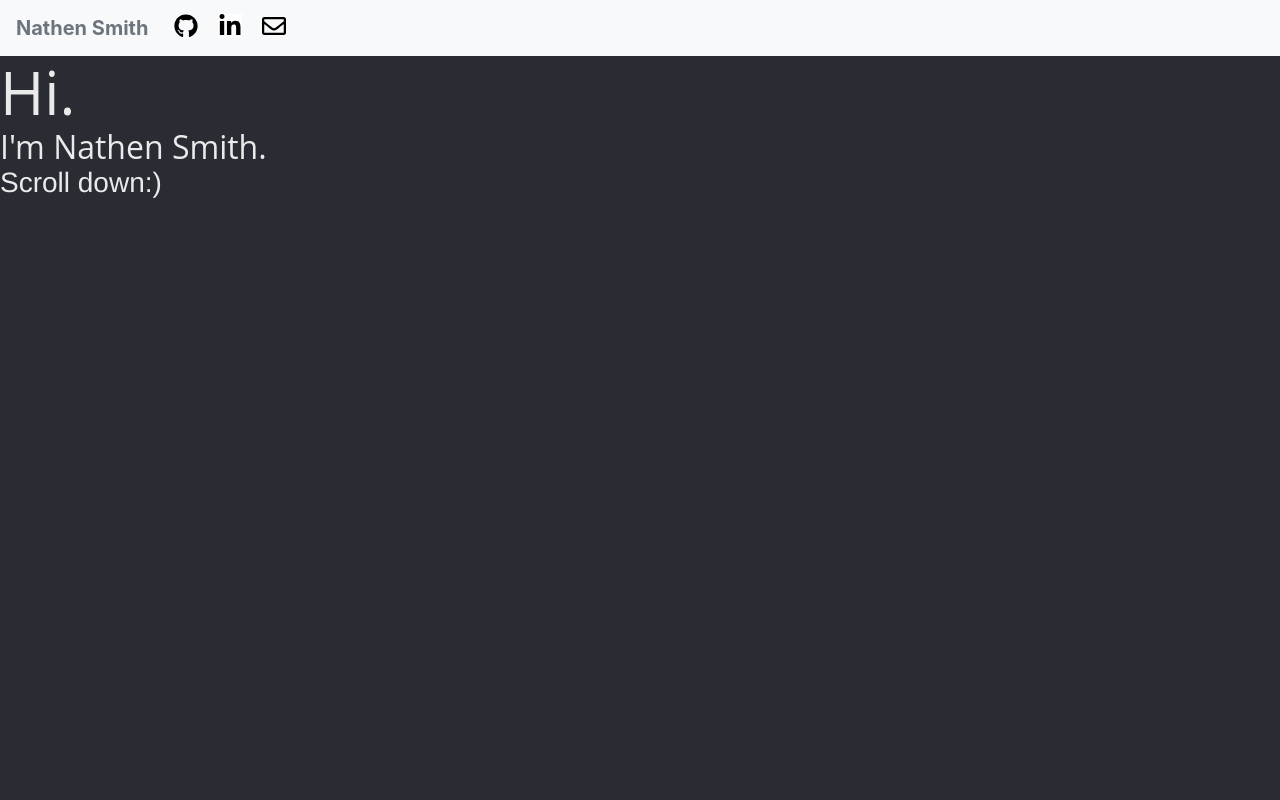
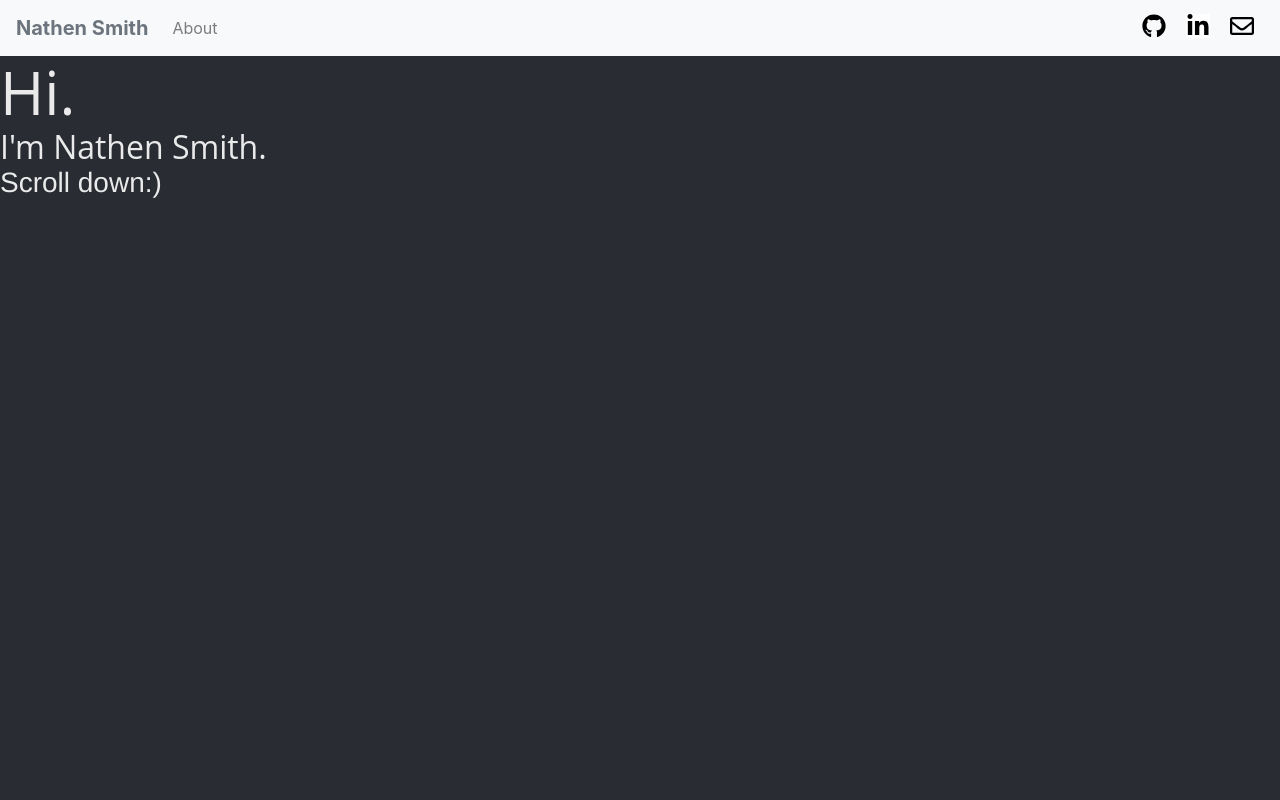
Before and after one commit to Nathen-Smith/nathen-smith.github.io, a React (Create React App) app: page / in a window 1280 px wide. Shown: the top 800 px of the page. Built offline with nearby package versions, Linux system fonts and the light colour scheme; what @fortawesome/fontawesome would draw is missing.

Commit message:
navbar layout and styling

```diff
--- a/package.json
+++ b/package.json
@@ -24,6 +24,8 @@
     "react-on-screen": "^2.1.1",
     "react-responsive": "^8.2.0",
     "react-router-bootstrap": "^0.25.0",
+    "react-router-dom": "^5.2.0",
+    "react-router-hash-link": "^2.4.3",
     "react-screentype-hook": "^1.0.17",
     "react-scripts": "4.0.3",
     "web-vitals": "^0.2.4",
--- a/src/App.js
+++ b/src/App.js
@@ -10,8 +10,43 @@ import Github from "./components/navlinks/Github";
 import LinkedIn from "./components/navlinks/LinkedIn";
 import Email from "./components/navlinks/Email";
 import './scss/style.scss';
+// import { Button } from 'react-bootstrap';
+import { BrowserRouter as Router } from 'react-router-dom';
+import { NavHashLink } from 'react-router-hash-link';
 
 fontawesome.library.add(brands)
+
+const MyNavbar = () => {
+  return (
+    <Navbar collapseOnSelect bg="light" expand="md" sticky="top">
+      <NavHashLink smooth to="#">
+        <Navbar.Brand className="font-weight-bold text-muted">
+            Nathen Smith
+        </Navbar.Brand>
+      </NavHashLink>
+
+
+      <Navbar.Toggle aria-controls="responsive-navbar-nav" />
+      <Navbar.Collapse id="responsive-navbar-nav">
+      <Nav className="mr-auto">
+        {/* <NavHashLink smooth to="#about">
+          <Navbar.Brand className="font-weight-bold">
+              About
+          </Navbar.Brand>
+        </NavHashLink> */}
+        <Nav.Link href="#about">About</Nav.Link>
+        </Nav>
+
+        <Nav>
+          <Github />
+          <LinkedIn />
+          <Email />
+        </Nav>
+      </Navbar.Collapse>
+    </Navbar>
+  )
+
+}
 
 const Layout = () => {
   const screenType = useScreenType();
@@ -20,23 +55,11 @@ const Layout = () => {
     return (
       <div>
         <div style={{background:'#292c33'}}>
-        <Navbar collapseOnSelect expand="xl" bg="light" sticky="top">
-        <Navbar.Brand className="font-weight-bold text-muted">
-          Nathen Smith
-        </Navbar.Brand>
-        <Navbar.Toggle aria-controls="responsive-navbar-nav" />
-        <Navbar.Collapse id="responsive-navbar-nav">
-        <Nav>
-          <Github />
-          <LinkedIn />
-          <Email />
-        </Nav>
-        </Navbar.Collapse>
-      </Navbar>
+        <MyNavbar />
         <h1 style={{fontSize:'120px'}}>Hi.</h1>
         <h2>I'm Nathen Smith.</h2>
         <h3 style={{height:'1000px'}}>Scroll down:)</h3>
-        <div style={{margin:'auto',padding:'16px'}}>
+        <div id="about" style={{margin:'auto',padding:'16px'}}>
           <ShowSkills />
           <Links />
         </div>
@@ -45,28 +68,25 @@ const Layout = () => {
     );
   }
   return (
+
     <div style={{background:'#292c33'}}>
-      <Navbar collapseOnSelect bg="light" expand="xl" sticky="top">
-      <Navbar.Brand className="font-weight-bold text-muted">
-        Nathen Smith
-      </Navbar.Brand>
-      <Navbar.Toggle aria-controls="responsive-navbar-nav" />
-      <Navbar.Collapse id="responsive-navbar-nav">
-      <Nav>
-        <Github />
-        <LinkedIn />
-        <Email />
-      </Nav>
-      </Navbar.Collapse>
-    </Navbar>
+     <MyNavbar />
+    <div id="intro">
       <h1 style={{fontSize:'60px'}}>Hi.</h1>
       <h2>I'm Nathen Smith.</h2>
+      </div>
       <h3 style={{height:'1000px'}}>Scroll down:)</h3>
+
+
+
+      <div id="about">
+      {/* <a href="http://localhost:3000/personal-site#about"> */}
       <div style={{width:'60%',margin:'auto',padding:'10px'}}>
         <ShowSkills />
         <div style={{display:'block'}}>
           <Links />
         </div>
+      </div>
       </div>
     </div>
   );
@@ -74,8 +94,16 @@ const Layout = () => {
 }
 
 const App = () => {
+  if (window.performance) {
+    if (performance.navigation.type === 1) {
+      window.location.replace("")
+    }
+  }
   return (
-    <Layout />
+    <Router>
+      <Layout />
+    </Router>
+
   );
 }
 
--- a/src/scss/style.scss
+++ b/src/scss/style.scss
@@ -76,3 +76,11 @@ a {
 // .navbar-brand-big {
 //   font-size: 40px !important;
 // }
+
+.navfragment {
+  color: rgba(0,0,0,.5);
+  display: block;
+  padding: .5rem 1rem;
+  text-decoration: none;
+  background-color: transparent;
+}
```
Also changed, not shown: 1 other file (tests, documents, lock files or other folders).
